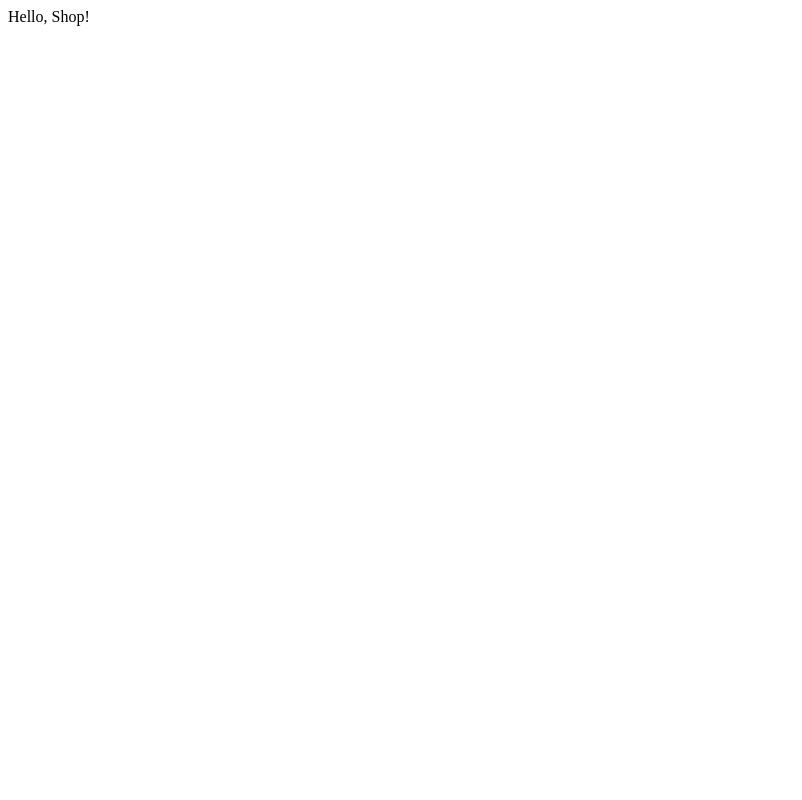
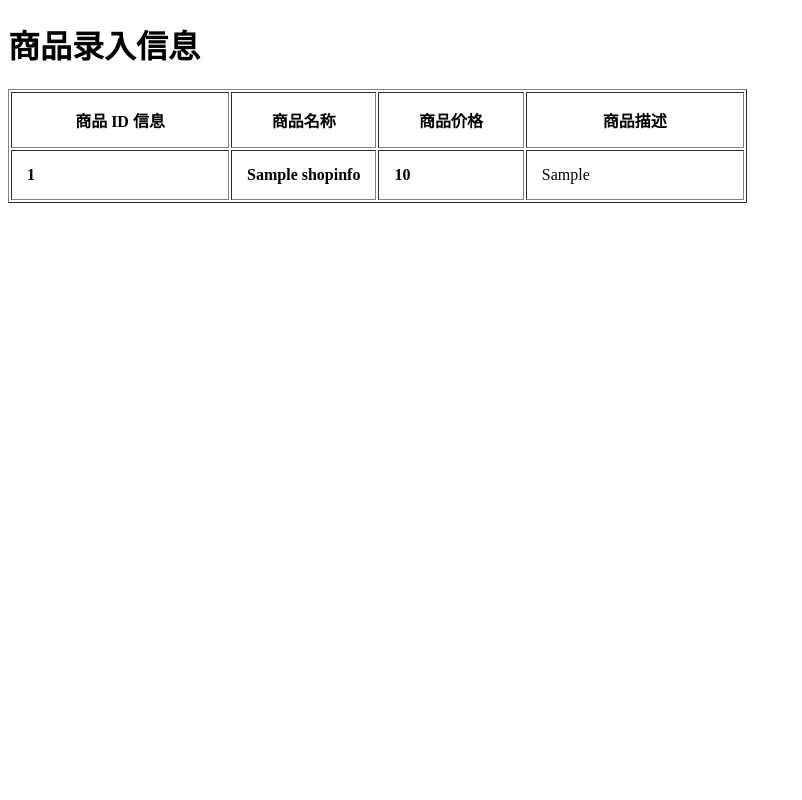
Before and after one commit to gdky005/ZKTeamDjango, a Django app: page /Shop/show/ in a window 1280 px wide. Before the commit the part shown is almost empty. Shown: the whole page, without its empty margins (0-802 px from the left). Run offline with Django 3.2, Linux system fonts and the light colour scheme; tables that the repository leaves empty hold one stand-in row (values such as "Sample post").

Commit message:
1. 添加商品展示页面。

```diff
--- a/Shop/templates/index_shop.html
+++ b/Shop/templates/index_shop.html
@@ -1 +1,38 @@
-Hello, Shop!
+<!DOCTYPE html>
+<html lang="en">
+<head>
+    <meta charset="UTF-8">
+    <title>Title</title>
+</head>
+<body>
+<h1>商品录入信息</h1>
+
+<body>
+<div>
+    <table border="1" cellpadding="15">
+        <thead>
+        <tr>
+            <th width="30%">商品 ID 信息</th>
+            <th width="20%">商品名称</th>
+            <th width="20%">商品价格</th>
+            <th width="30%">商品描述</th>
+        </tr>
+        </thead>
+
+            {% for  shop in shops %}
+                <tr>
+                    <td><b>{{ shop.id }}</b></td>
+                    <td><b>{{ shop.name }}</b></td>
+                    <td><b>{{ shop.price }}</b></td>
+                    <td>{{ shop.des }}</td>
+                </tr>
+            {% endfor %}
+
+
+    </table>
+</div>
+</body>
+
+
+</body>
+</html>
--- a/Shop/views.py
+++ b/Shop/views.py
@@ -6,4 +6,4 @@ from Shop import models
 
 def shop(request):
     projects = models.ShopInfo.objects.all()
-    return render(request, 'index_shop.html')
+    return render(request, 'index_shop.html', {"shops": projects})
```
